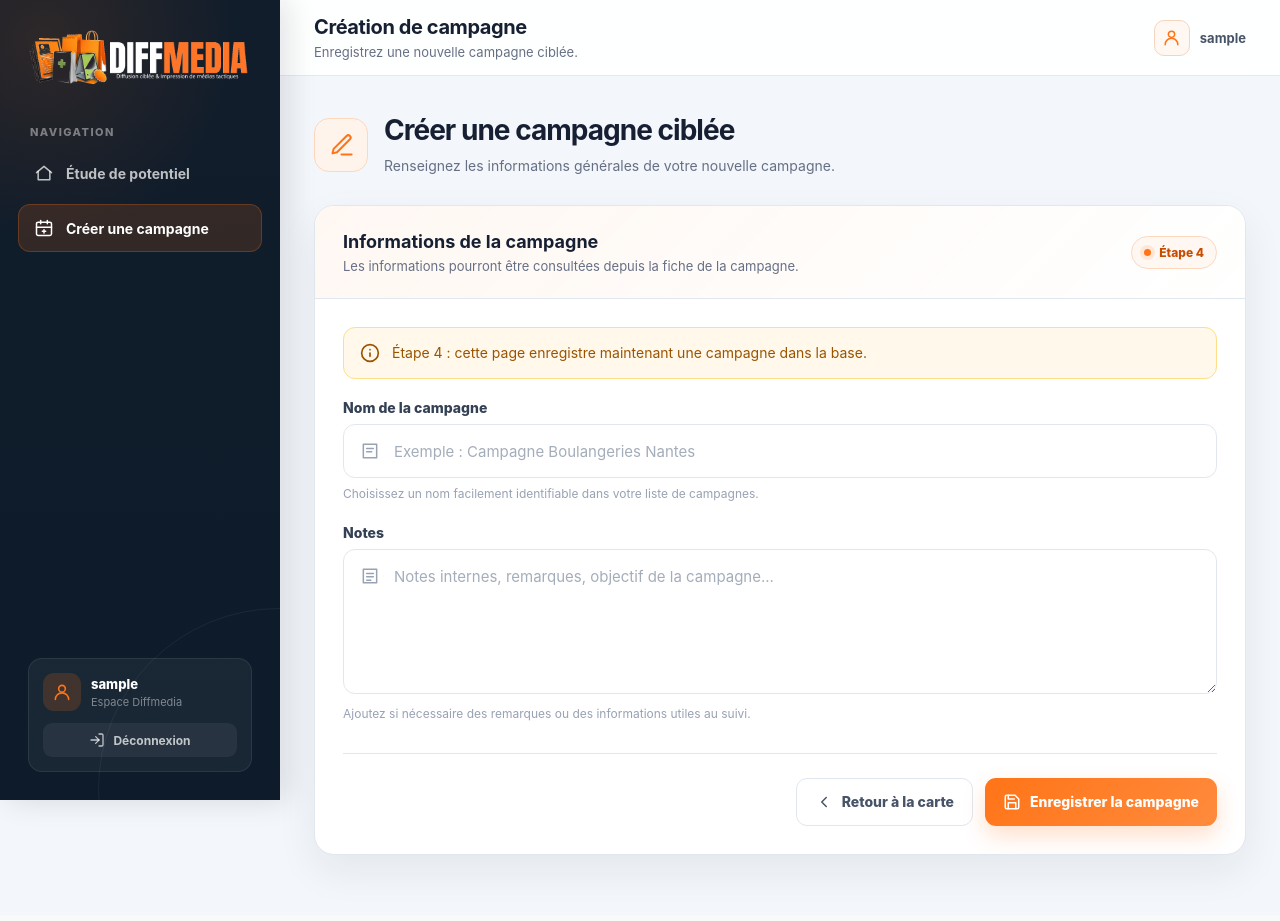
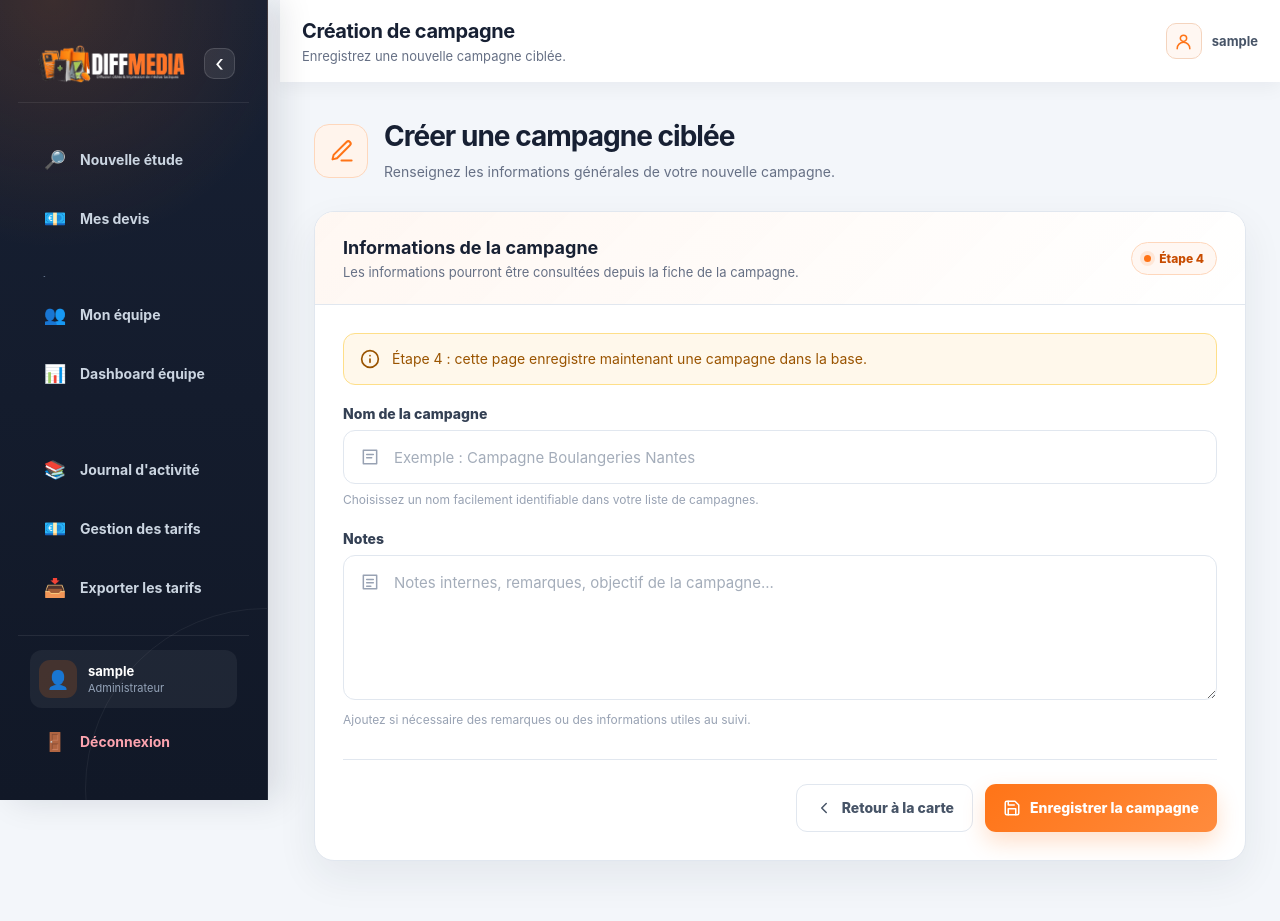
Before and after one commit to MONNET66/potentieldiffusiondiffmedia, a Flask app: page /create_campaign in a window 1280 px wide. Before the commit the page ends 874 px from the top, so only its background shows below. Run offline with Flask 3, Linux system fonts and the light colour scheme; the visitor is signed in with stand-in values (Sample User, id 1); data comes from the database, SQL or seed files in the repository.

Commit message:
Update create_campaign.html

```diff
--- a/templates/create_campaign.html
+++ b/templates/create_campaign.html
@@ -779,110 +779,15 @@
             }
         }
     </style>
+
+    <link rel="stylesheet" href="{{ url_for('static', filename='css/sidebar.css') }}">
+
 </head>
 
 <body>
     <div class="app-shell">
 
-        <aside class="sidebar">
-            <div class="sidebar-brand">
-                <img
-                    class="sidebar-logo"
-                    src="{{ url_for('static', filename='logo_diffmedia_sidebar_transparent.png') }}"
-                    alt="Diffmedia"
-                >
-            </div>
-
-            <div class="sidebar-label">Navigation</div>
-
-            <nav class="sidebar-nav">
-                <a href="{{ url_for('index') }}" class="nav-item">
-                    <span class="nav-icon">
-                        <svg
-                            viewBox="0 0 24 24"
-                            fill="none"
-                            stroke="currentColor"
-                            stroke-width="1.8"
-                            stroke-linecap="round"
-                            stroke-linejoin="round"
-                            aria-hidden="true"
-                        >
-                            <path d="M3 11.5 12 4l9 7.5"></path>
-                            <path d="M5 10v10h14V10"></path>
-                        </svg>
-                    </span>
-
-                    <span>Étude de potentiel</span>
-                </a>
-
-                <div class="nav-item active">
-                    <span class="nav-icon">
-                        <svg
-                            viewBox="0 0 24 24"
-                            fill="none"
-                            stroke="currentColor"
-                            stroke-width="1.8"
-                            stroke-linecap="round"
-                            stroke-linejoin="round"
-                            aria-hidden="true"
-                        >
-                            <rect x="3" y="5" width="18" height="16" rx="2"></rect>
-                            <path d="M16 3v4"></path>
-                            <path d="M8 3v4"></path>
-                            <path d="M3 11h18"></path>
-                            <path d="M12 14v4"></path>
-                            <path d="M10 16h4"></path>
-                        </svg>
-                    </span>
-
-                    <span>Créer une campagne</span>
-                </div>
-            </nav>
-
-            <div class="sidebar-footer">
-                <div class="user-card">
-                    <div class="user-line">
-                        <div class="user-avatar">
-                            <svg
-                                viewBox="0 0 24 24"
-                                fill="none"
-                                stroke="currentColor"
-                                stroke-width="1.9"
-                                stroke-linecap="round"
-                                stroke-linejoin="round"
-                                aria-hidden="true"
-                            >
-                                <circle cx="12" cy="8" r="4"></circle>
-                                <path d="M4 21a8 8 0 0 1 16 0"></path>
-                            </svg>
-                        </div>
-
-                        <div class="user-info">
-                            <div class="user-name">{{ current_user }}</div>
-                            <div class="user-role">Espace Diffmedia</div>
-                        </div>
-                    </div>
-
-                    <a href="{{ url_for('logout') }}" class="logout-link">
-                        <svg
-                            viewBox="0 0 24 24"
-                            fill="none"
-                            stroke="currentColor"
-                            stroke-width="1.9"
-                            stroke-linecap="round"
-                            stroke-linejoin="round"
-                            aria-hidden="true"
-                        >
-                            <path d="M10 17l5-5-5-5"></path>
-                            <path d="M15 12H3"></path>
-                            <path d="M15 3h4a2 2 0 0 1 2 2v14a2 2 0 0 1-2 2h-4"></path>
-                        </svg>
-
-                        <span>Déconnexion</span>
-                    </a>
-                </div>
-            </div>
-        </aside>
+        {% include "partials/sidebar.html" %}
 
         <main class="main-content">
 
```
